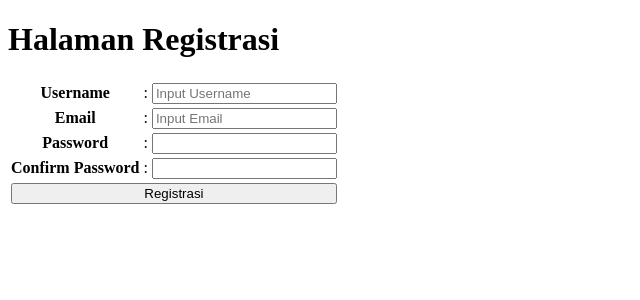
After one commit to Alifazzhr/WebDasarA1_2109010006_Alifa, a PHP site: page /registrasi.php in a window 1280 px wide. The commit adds this page. Shown: the top 300 px of the page, without its empty margins (0-640 px from the left). Run offline with PHP 8.4, Linux system fonts and the light colour scheme; data that the repository does not hold is empty.

Commit message:
script login

```diff
--- a/website saya/index.php
+++ b/website saya/index.php
@@ -16,6 +16,9 @@
         <a href="pinjam.php">
             <li>Peminjaman Buku</li>
         </a>
+        <a href="login.php">
+            <li>Login dlu kalee</li>
+        </a>
     </ul>
 </body>
 </html>
--- /dev/null
+++ b/website saya/registrasi.php
@@ -0,0 +1,94 @@
+<?php
+require "controllers/function.php";
+?>
+
+<!DOCTYPE html>
+<html lang="en">
+<head>
+    <meta charset="UTF-8">
+    <meta name="viewport" content="width=device-width, initial-scale=1.0">
+    <title>Registrasi</title>
+</head>
+<body>
+    <h1>Halaman Registrasi</h1>
+    <form action="" method="post">
+        <table>
+            <tr>
+                <th>Username</th>
+                <td>:</td>
+                <td>
+                    <input type="text" placeholder="Input Username" name="username" value="<?= $_POST["username"] ?>">
+                </td>
+            </tr>
+            <tr>
+                <th>Email</th>
+                <td>:</td>
+                <td>
+                    <input type="email" placeholder="Input Email" name="email" value="<?= $_POST["email"] ?>">
+                </td>
+            </tr>
+            <tr>
+                <th>Password</th>
+                <td>:</td>
+                <td>
+                    <input type="password" name="pw1" value="<?= $_POST["pw1"] ?>">
+                </td>
+            </tr>
+            <tr>
+                <th>Confirm Password</th>
+                <td>:</td>
+                <td>
+                    <input type="password" name="pw2">
+                </td>
+            </tr>
+            <tr>
+                <td colspan="3">
+                    <button type="submit" name= "registrasi" style="width: 100%;">Registrasi</button>
+                </td>
+            </tr>
+        </table>
+    </form>
+
+    <?php
+    if (isset($_POST["registrasi"])) {
+        $username = $_POST["username"];
+        $email = $_POST["email"];
+        $pw1 = $_POST["pw1"];
+        $pw2 = $_POST["pw2"];
+        if ($username == "") {
+            echo "<script>
+            alert('Username masih kosong!')
+            </script>";
+        }elseif ($email == "") {
+            echo "<script>
+            alert('Email masih kosong!')
+            </script>";
+        }elseif ($pw2 != $pw1) {
+            echo "<script>
+            alert('Confirm password tidak sesuai!')
+            </script>";
+        }else {
+            //untuk mengubah password menjadi enkripsi
+           $encrypt_pw = password_hash($pw1, PASSWORD_DEFAULT);
+           $tgl_hari_ini = date("Y-m-d H:i:s");
+           $registrasi = q("INSERT INTO user VALUES(null,
+           '$username',
+           '$email',
+           '$encrypt_pw',
+           '$tgl_hari_ini','$tgl_hari_ini','$tgl_hari_ini')");
+           if ($registrasi) {
+            echo "<script>
+            alert('Registrasi anda berhasil, Silahkan login')
+            location='login.php'
+            </script>";
+           }else {
+            echo "<script>
+            alert('Username sudah ada sebelumnya!')
+            </script>";
+           }
+        }
+    }
+
+    ?>
+</body>
+</html>
```
Also changed, not shown: website saya/login.php (added, +35 -0 lines).
